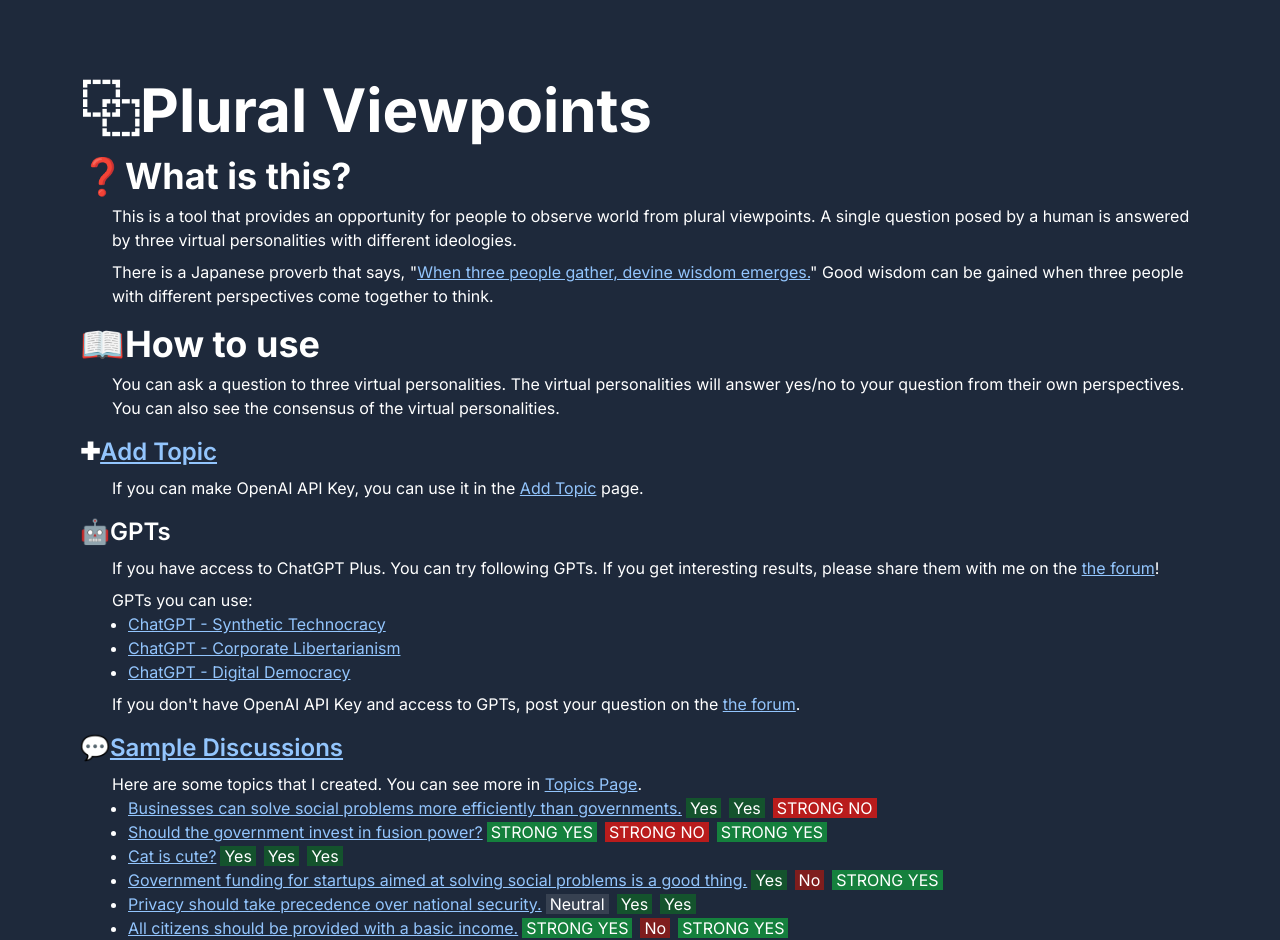
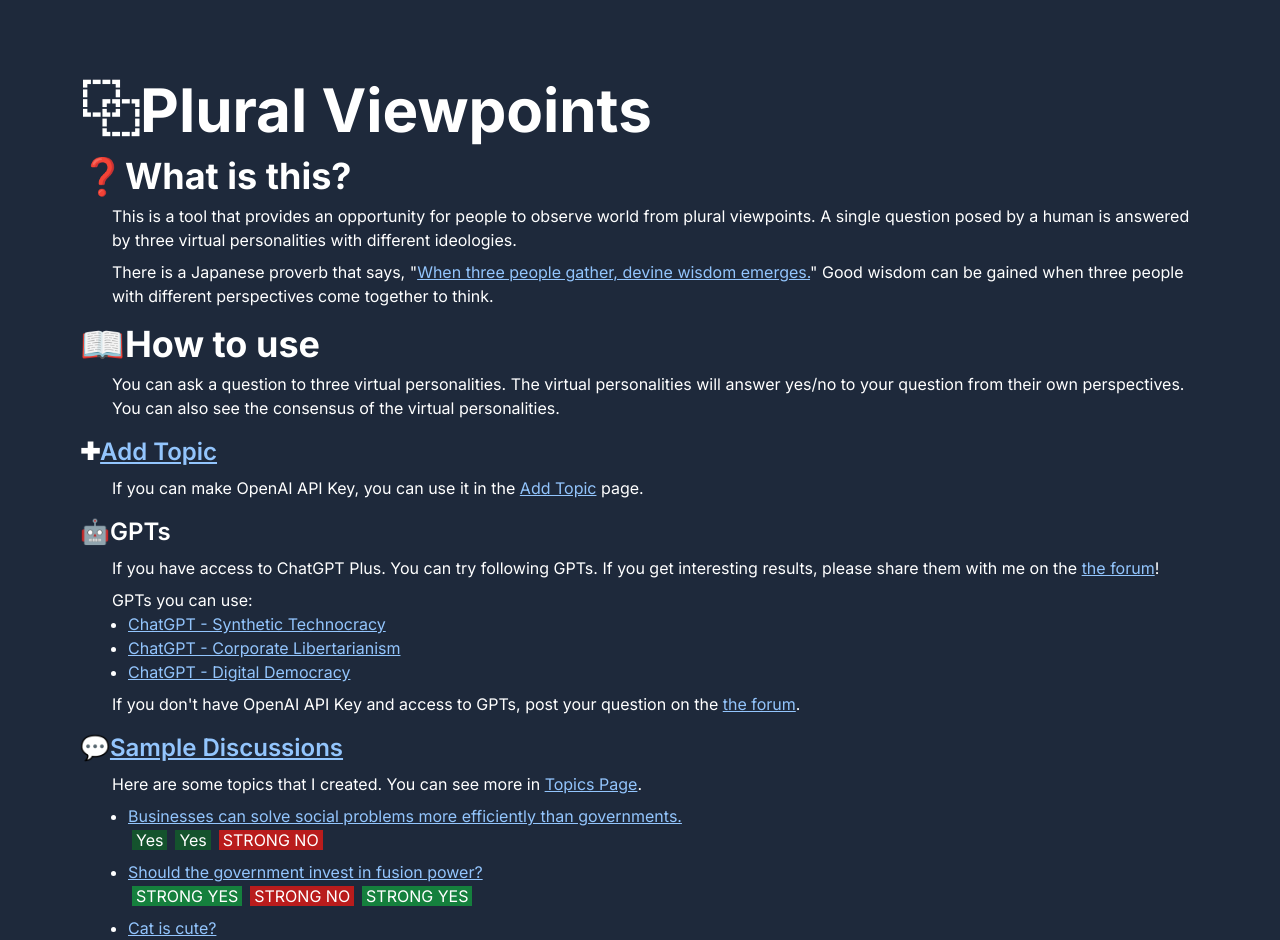
Before and after one commit to nishio/magi, a Next.js app: page / in a window 1280 px wide. Shown: the top 940 px of the page. Built offline with nearby package versions, Linux system fonts and the light colour scheme.

Commit message:
better view of topics

```diff
--- a/src/components/Discussions.tsx
+++ b/src/components/Discussions.tsx
@@ -12,16 +12,18 @@
 }) => {
   const prefix = in_firestore ? "t" : "d";
   const listItems = discussions.map((discussion) => (
-    <li key={discussion.id}>
+    <li key={discussion.id} className="my-2">
       <Link
         href={`/${prefix}/${discussion.id}`}
         className="text-blue-300 hover:text-blue-500 underline"
       >
         {discussion.topic}
       </Link>
-      <YesNoSpan v={takeOpinion(discussion.viewpoints[0].text).v} />
-      <YesNoSpan v={takeOpinion(discussion.viewpoints[1].text).v} />
-      <YesNoSpan v={takeOpinion(discussion.viewpoints[2].text).v} />
+      <p>
+        <YesNoSpan v={takeOpinion(discussion.viewpoints[0].text).v} />
+        <YesNoSpan v={takeOpinion(discussion.viewpoints[1].text).v} />
+        <YesNoSpan v={takeOpinion(discussion.viewpoints[2].text).v} />
+      </p>
     </li>
   ));
 
```
